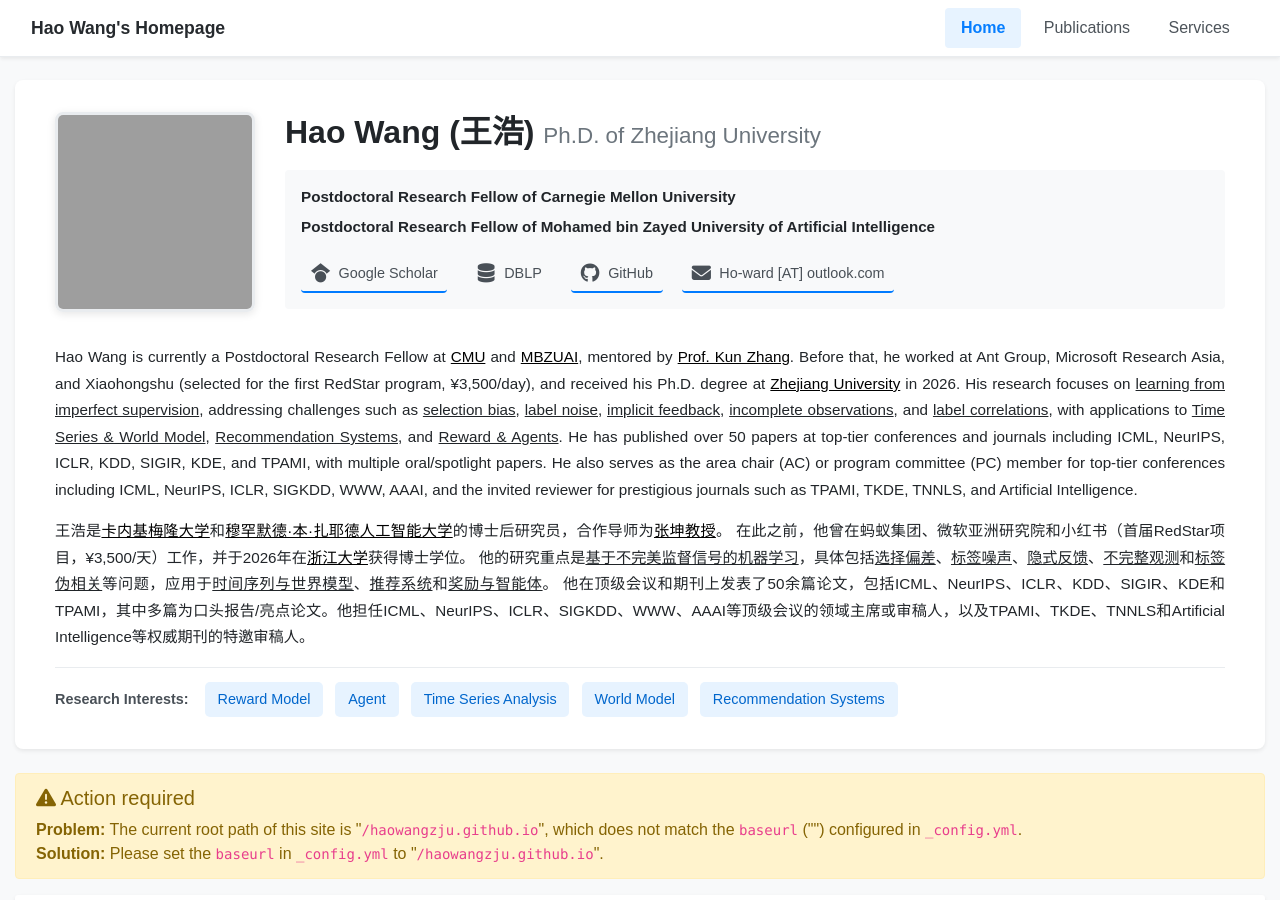
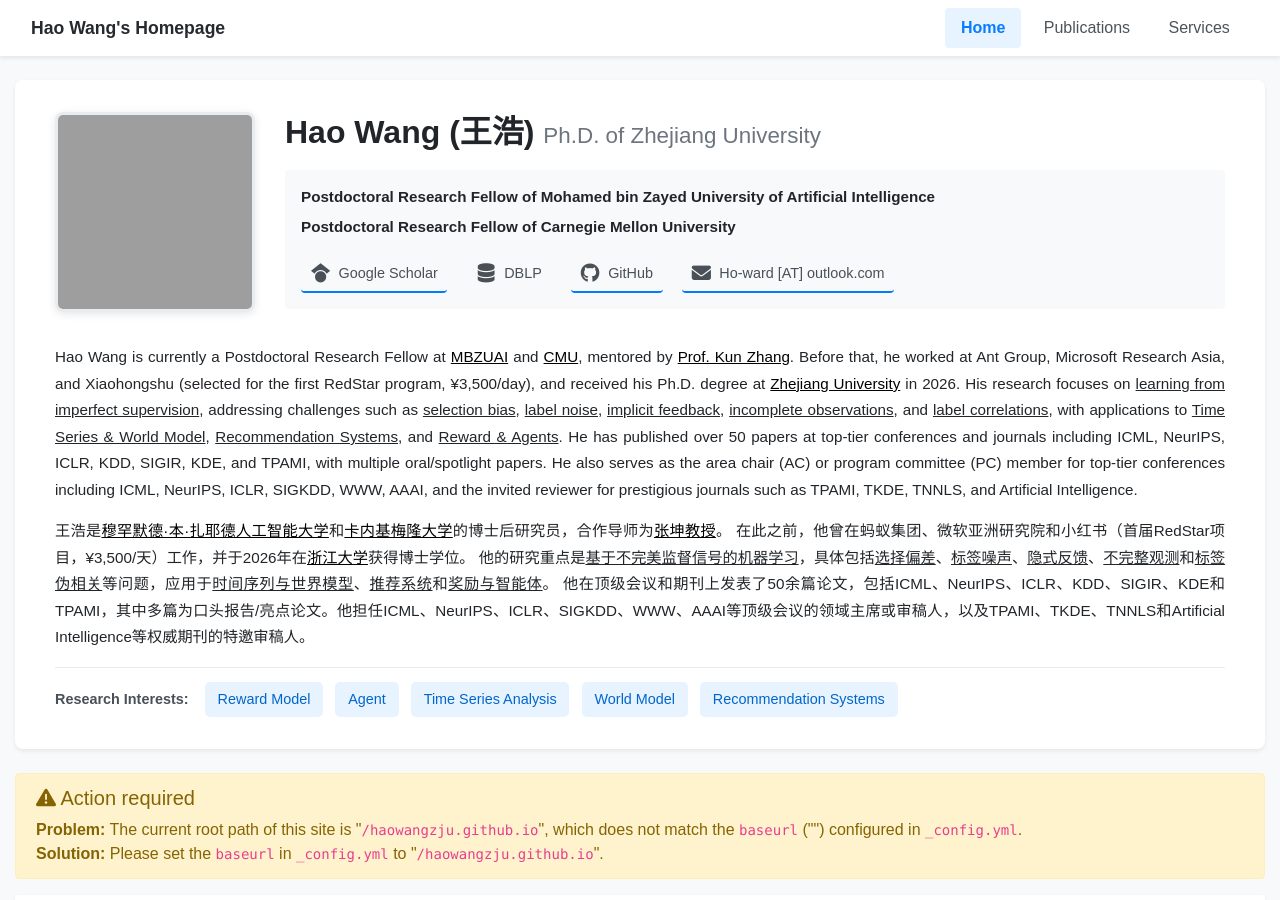
Before and after one commit to haowangzju/haowangzju.github.io, a Jekyll site: the page built from index.html, in a window 1280 px wide and 900 px high. Built offline with Jekyll 4.4.1, drawn with Linux system fonts in a browser that asks for light colours; a style sheet for code colours, icons or effects is not loaded; grey boxes are pictures that could not be loaded.

```diff
--- a/_data/profile.yml
+++ b/_data/profile.yml
@@ -3,8 +3,8 @@ secondary_name: "Ph.D. of Zhejiang University"
 navbar_name: "Hao Wang"
 
 positions:
+- name: '<strong>Postdoctoral Research Fellow of Mohamed bin Zayed University of Artificial Intelligence</strong>'
 - name: '<strong>Postdoctoral Research Fellow of Carnegie Mellon University</strong>'
-- name: '<strong>Postdoctoral Research Fellow of Mohamed bin Zayed University of Artificial Intelligence</strong>'
 
 email: "Ho-ward [AT] outlook.com"
 # cv_link: link-to-your-cv-file
@@ -24,14 +24,14 @@ dblp: 347/3761
 
 short_bio: >-
   <p style="margin-bottom: 0.9rem; color: #212529; text-align: justify;">
-    Hao Wang is currently a Postdoctoral Research Fellow at <a href="https://www.cmu.edu/" target="_blank">CMU</a> and <a href="https://mbzuai.ac.ae/" target="_blank">MBZUAI</a>, mentored by <a href="https://www.andrew.cmu.edu/user/kunz1/" target="_blank">Prof. Kun Zhang</a>.
+    Hao Wang is currently a Postdoctoral Research Fellow at <a href="https://mbzuai.ac.ae/" target="_blank">MBZUAI</a> and <a href="https://www.cmu.edu/" target="_blank">CMU</a>, mentored by <a href="https://www.andrew.cmu.edu/user/kunz1/" target="_blank">Prof. Kun Zhang</a>.
     Before that, he worked at Ant Group, Microsoft Research Asia, and Xiaohongshu (selected for the first RedStar program, ¥3,500/day), and received his Ph.D. degree at <a href="https://www.zju.edu.cn/" target="_blank">Zhejiang University</a> in 2026.
     His research focuses on <u>learning from imperfect supervision</u>, addressing challenges such as <u>selection bias</u>, <u>label noise</u>, <u>implicit feedback</u>, <u>incomplete observations</u>, and <u>label correlations</u>, with applications to <u>Time Series & World Model</u>, <u>Recommendation Systems</u>, and <u>Reward & Agents</u>.
     He has published over 50 papers at top-tier conferences and journals including ICML, NeurIPS, ICLR, KDD, SIGIR, KDE, and TPAMI, with multiple oral/spotlight papers. He also serves as the area chair (AC) or program committee (PC) member for top-tier conferences including ICML, NeurIPS, ICLR, SIGKDD, WWW, AAAI, and the invited reviewer for prestigious journals such as TPAMI, TKDE, TNNLS, and Artificial Intelligence.
   </p>
 
   <p style="margin-bottom: 0.9rem; color: #212529; text-align: justify;">
-    王浩是<a href="https://www.cmu.edu/" target="_blank">卡内基梅隆大学</a>和<a href="https://mbzuai.ac.ae/" target="_blank">穆罕默德·本·扎耶德人工智能大学</a>的博士后研究员，合作导师为<a href="https://www.andrew.cmu.edu/user/kunz1/" target="_blank">张坤教授</a>。
+    王浩是<a href="https://mbzuai.ac.ae/" target="_blank">穆罕默德·本·扎耶德人工智能大学</a>和<a href="https://www.cmu.edu/" target="_blank">卡内基梅隆大学</a>的博士后研究员，合作导师为<a href="https://www.andrew.cmu.edu/user/kunz1/" target="_blank">张坤教授</a>。
     在此之前，他曾在蚂蚁集团、微软亚洲研究院和小红书（首届RedStar项目，¥3,500/天）工作，并于2026年在<a href="https://www.zju.edu.cn/" target="_blank">浙江大学</a>获得博士学位。
     他的研究重点是<u>基于不完美监督信号的机器学习</u>，具体包括<u>选择偏差</u>、<u>标签噪声</u>、<u>隐式反馈</u>、<u>不完整观测</u>和<u>标签伪相关</u>等问题，应用于<u>时间序列与世界模型</u>、<u>推荐系统</u>和<u>奖励与智能体</u>。
     他在顶级会议和期刊上发表了50余篇论文，包括ICML、NeurIPS、ICLR、KDD、SIGIR、KDE和TPAMI，其中多篇为口头报告/亮点论文。他担任ICML、NeurIPS、ICLR、SIGKDD、WWW、AAAI等顶级会议的领域主席或审稿人，以及TPAMI、TKDE、TNNLS和Artificial Intelligence等权威期刊的特邀审稿人。
```
